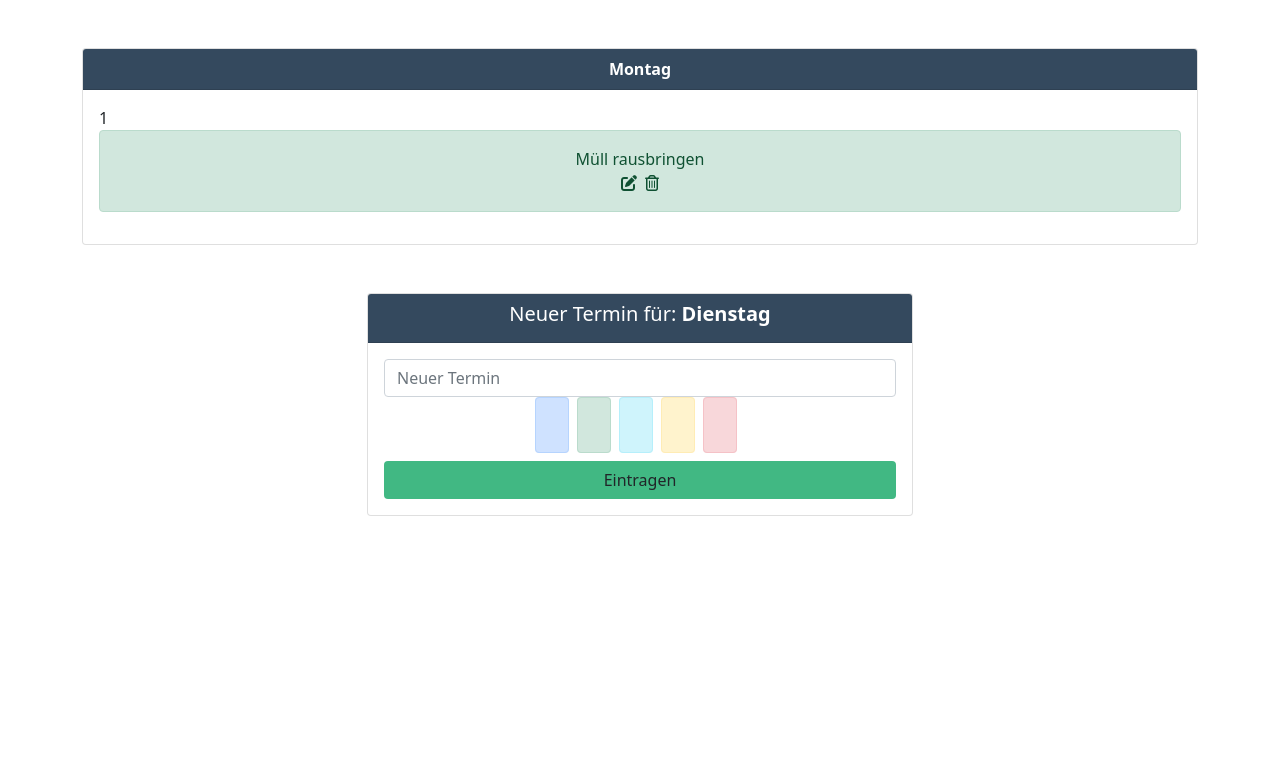
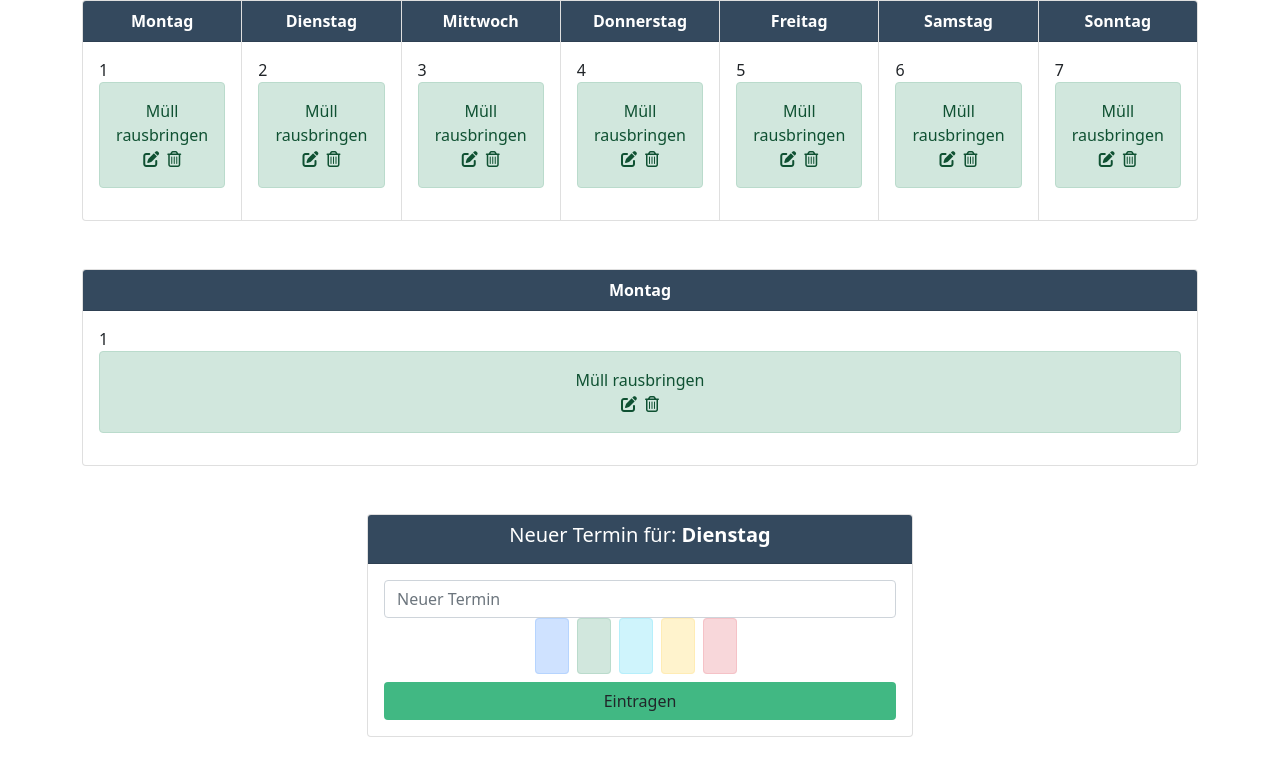
Before and after one commit to tanjanobel/vue-appointment-app, a Vue app: page / in a window 1280 px wide. Shown: the top 776 px of the page. Built offline with nearby package versions, Linux system fonts and the light colour scheme.

Commit message:
Add CalendarDay component

```diff
--- a/src/App.vue
+++ b/src/App.vue
@@ -1,5 +1,8 @@
 <template>
   <div id="app">
+
+    <CalendarWeek />
+
     <div id="calendar-week">
       <div class="container fluid mt-5">
         <div class="row">
@@ -65,18 +68,17 @@
 </template>
 
 <script>
+import CalendarWeek from "./components/CalendarWeek";
 
 export default {
   name: 'App',
+  components: {
+    CalendarWeek
+  }
 }
 </script>
 
 <style scoped>
-  .bg-vue {
-    background-color: rgb(52, 73, 94);
-    color: #fff;
-  }
-
   .bg-vue2 {
     background-color: rgb(65, 184, 131);
   }
--- a/src/components/CalendarDay.vue
+++ b/src/components/CalendarDay.vue
@@ -0,0 +1,31 @@
+<template>
+  <div class="card">
+    <div class="card-header text-center bg-vue">
+      <strong>{{ day.fullname }}</strong>
+    </div>
+    <div class="card-body">
+      <div>{{ day.id }}</div>
+      <div class="alert alert-success text-center">
+        <div>Müll rausbringen</div>
+        <div>
+          <i class="fas fa-edit me-2"></i>
+          <i class="far fa-trash-alt"></i>
+        </div>
+      </div>
+    </div>
+  </div>
+</template>
+
+<script>
+export default {
+  name: 'CalendarDay',
+  props: ['day']
+}
+</script>
+
+<style>
+  .bg-vue {
+    background-color: rgb(52, 73, 94);
+    color: #fff;
+  }
+</style>
```
